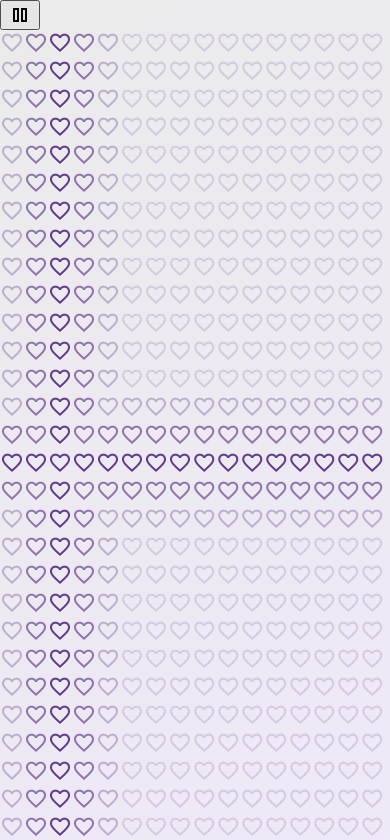
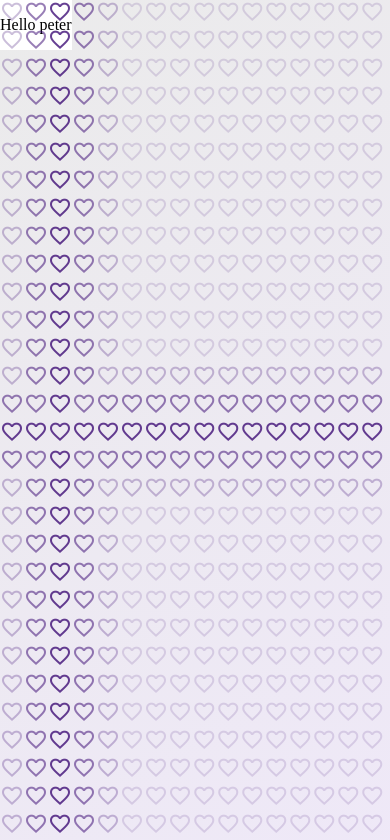
Before and after one commit to PaoloSait/my-website, a SvelteKit app: page /music in a window 390 px wide. Shown: the top 840 px of the page. Built offline with nearby package versions, Linux system fonts and the light colour scheme.

Commit message:
Made the animated background a component

```diff
--- a/src/routes/music/+page.svelte
+++ b/src/routes/music/+page.svelte
@@ -1,105 +1,38 @@
 <script>
-    import { browser } from "$app/environment";
-    let width = 1000;
-    let height = 1000;
-    if (browser) {
-        width = window.innerWidth;
-        height = window.innerHeight;
-    }
+    import AnimatedBackground from "./AnimatedBackground.svelte";
 
-    let rate = 100
-    let i = 0;
-
-    function counter() {
-        i += 1;
-    }
-
-    let isPlaying = true;
-
-    var timerObj = setInterval(counter, rate);
-
-    function togglePlaying() {
-        if (isPlaying) {
-            clearInterval(timerObj);
-            timerObj = null;
-        } else {
-            timerObj = setInterval(counter, rate);
-        }
-        isPlaying = !isPlaying;
-    }
-
-    function calcSize(dim) {
-        return Math.floor(dim / 24);
-    }
-
-    if (browser) {
-        document.addEventListener("keydown", (e) => {
-            if (e.code === "Space") {
-                togglePlaying();
-            }
-        });
-    }
-
-    function opacity(x, y, x_count, y_count, i) {
-        if (x == i % x_count || y == i % y_count) {
-            return 0.75;
-        } else if (Math.abs(x - (i % x_count)) == 1 || Math.abs(y - (i % y_count)) == 1) {
-            return 0.5;
-        } else if (Math.abs(x - (i % x_count)) == 2 || Math.abs(y - (i % y_count)) == 2) {
-            return 0.25;
-        }
-    }
-
+    let child;
+    let isPlaying = false;
 </script>
-
-<svelte:window bind:innerWidth={width} bind:innerHeight={height} />
-
-<div class="no-scroll">
+<!--
 {#if isPlaying}
     <button
-            on:click={togglePlaying}
+        on:click={() => child.togglePlaying()}
         class="material-symbols-outlined button"
     >
         pause
     </button>
 {:else}
     <button
-            on:click={togglePlaying}
+        on:click={() => child.togglePlaying()}
         class="material-symbols-outlined button"
     >
         play_arrow
     </button>
-    {/if}
+{/if} -->
 
-    <div class="col">
-        {#each Array(calcSize(height)) as _, ind (ind)}
 <div>
-                {#each Array(calcSize(width)) as _, index (index)}
-                    <span
-                        class="material-symbols-outlined button, heart"
-                        style:opacity={opacity(index, ind,calcSize(width), calcSize(height), i)}
-                    >
-                        favorite
-                    </span>
-                {/each}
+    <div class="controller">
+        <p>Hello peter</p>
     </div>
-        {/each}
-    </div>
+    <AnimatedBackground bind:this={child} rate="100" />
 </div>
 
 <style>
-    .no-scroll {
-        overflow: hidden;
-        position: relative;
-    }
-
-    .col {
-        display: flex;
-        flex-direction: column;
-    }
-
-    .heart {
-        color: #34006f;
-        opacity: 0.13;
+    .controller {
+        width: 300;
+        height: 300;
+        background-color: white;
+        position: absolute;
     }
 </style>
--- /dev/null
+++ b/src/routes/music/AnimatedBackground.svelte
@@ -0,0 +1,107 @@
+<script>
+    export let rate = 100;
+
+    import { browser } from "$app/environment";
+    let width = 1000;
+    let height = 1000;
+    if (browser) {
+        width = window.innerWidth;
+        height = window.innerHeight;
+    }
+
+
+    let i = 0;
+
+    function counter() {
+        i += 1;
+    }
+
+    export let isPlaying = true;
+
+    var timerObj = setInterval(counter, rate);
+
+    export function togglePlaying() {
+        if (isPlaying) {
+            clearInterval(timerObj);
+            timerObj = null;
+        } else {
+            timerObj = setInterval(counter, rate);
+        }
+        isPlaying = !isPlaying;
+    }
+
+    function calcSize(dim) {
+        return Math.floor(dim / 24);
+    }
+
+    if (browser) {
+        document.addEventListener("keydown", (e) => {
+            if (e.code === "Space") {
+                togglePlaying();
+            }
+        });
+    }
+
+    function opacity(x, y, x_count, y_count, i) {
+        if (x == i % x_count || y == i % y_count) {
+            return 0.75;
+        } else if (Math.abs(x - (i % x_count)) == 1 || Math.abs(y - (i % y_count)) == 1) {
+            return 0.5;
+        } else if (Math.abs(x - (i % x_count)) == 2 || Math.abs(y - (i % y_count)) == 2) {
+            return 0.25;
+        }
+    }
+
+</script>
+
+<svelte:window bind:innerWidth={width} bind:innerHeight={height} />
+
+<div class="no-scroll">
+    <!-- {#if isPlaying}
+        <button
+            on:click={togglePlaying}
+            class="material-symbols-outlined button"
+        >
+            pause
+        </button>
+    {:else}
+        <button
+            on:click={togglePlaying}
+            class="material-symbols-outlined button"
+        >
+            play_arrow
+        </button>
+    {/if} -->
+
+    <div class="col">
+        {#each Array(calcSize(height)) as _, ind (ind)}
+            <div>
+                {#each Array(calcSize(width)) as _, index (index)}
+                    <span
+                        class="material-symbols-outlined button, heart"
+                        style:opacity={opacity(index, ind,calcSize(width), calcSize(height), i)}
+                    >
+                        favorite
+                    </span>
+                {/each}
+            </div>
+        {/each}
+    </div>
+</div>
+
+<style>
+    .no-scroll {
+        overflow: hidden;
+        position: relative;
+    }
+
+    .col {
+        display: flex;
+        flex-direction: column;
+    }
+
+    .heart {
+        color: #34006f;
+        opacity: 0.13;
+    }
+</style>
```
Lines whose indentation alone changed are shown as unchanged.
